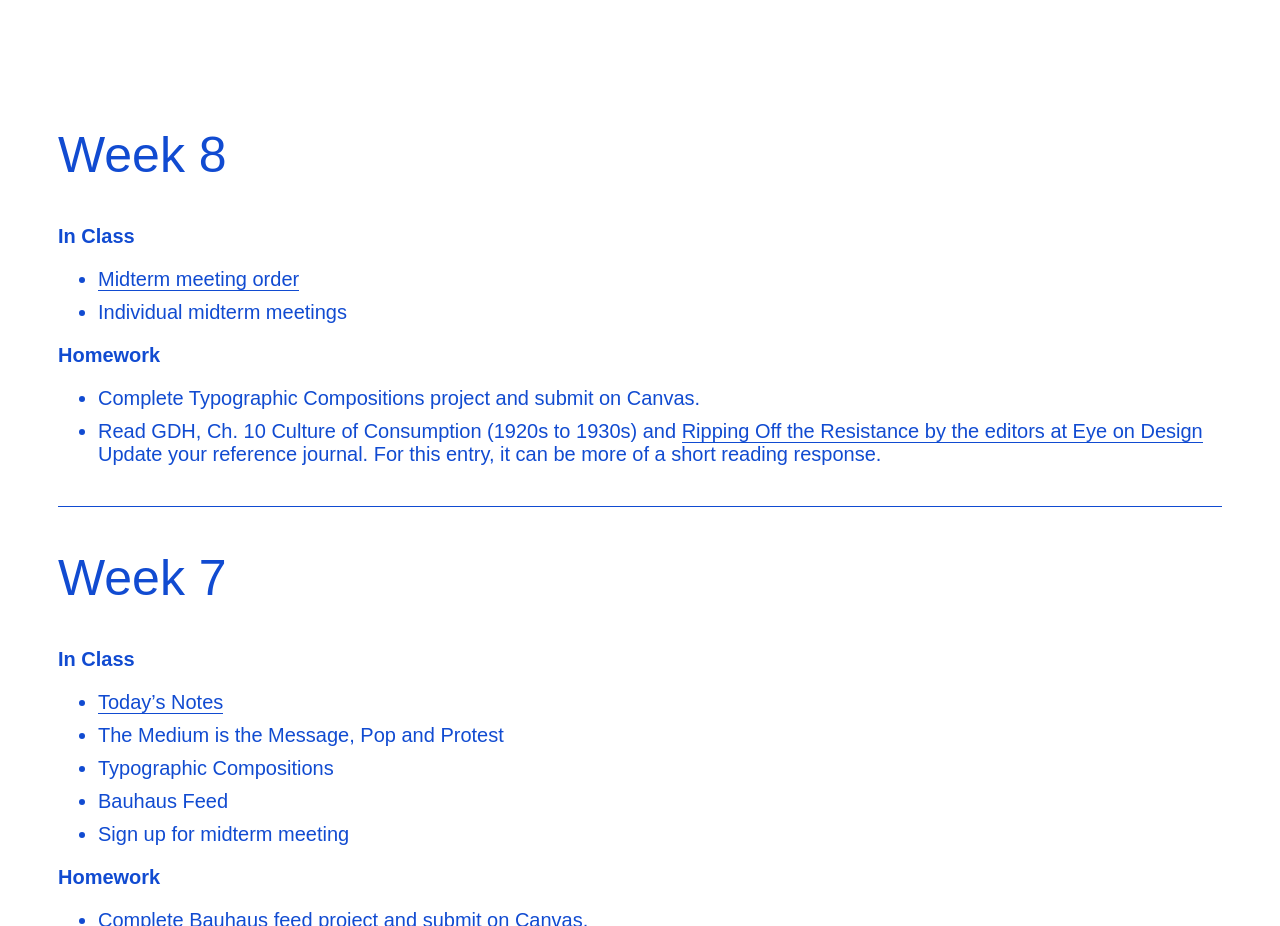
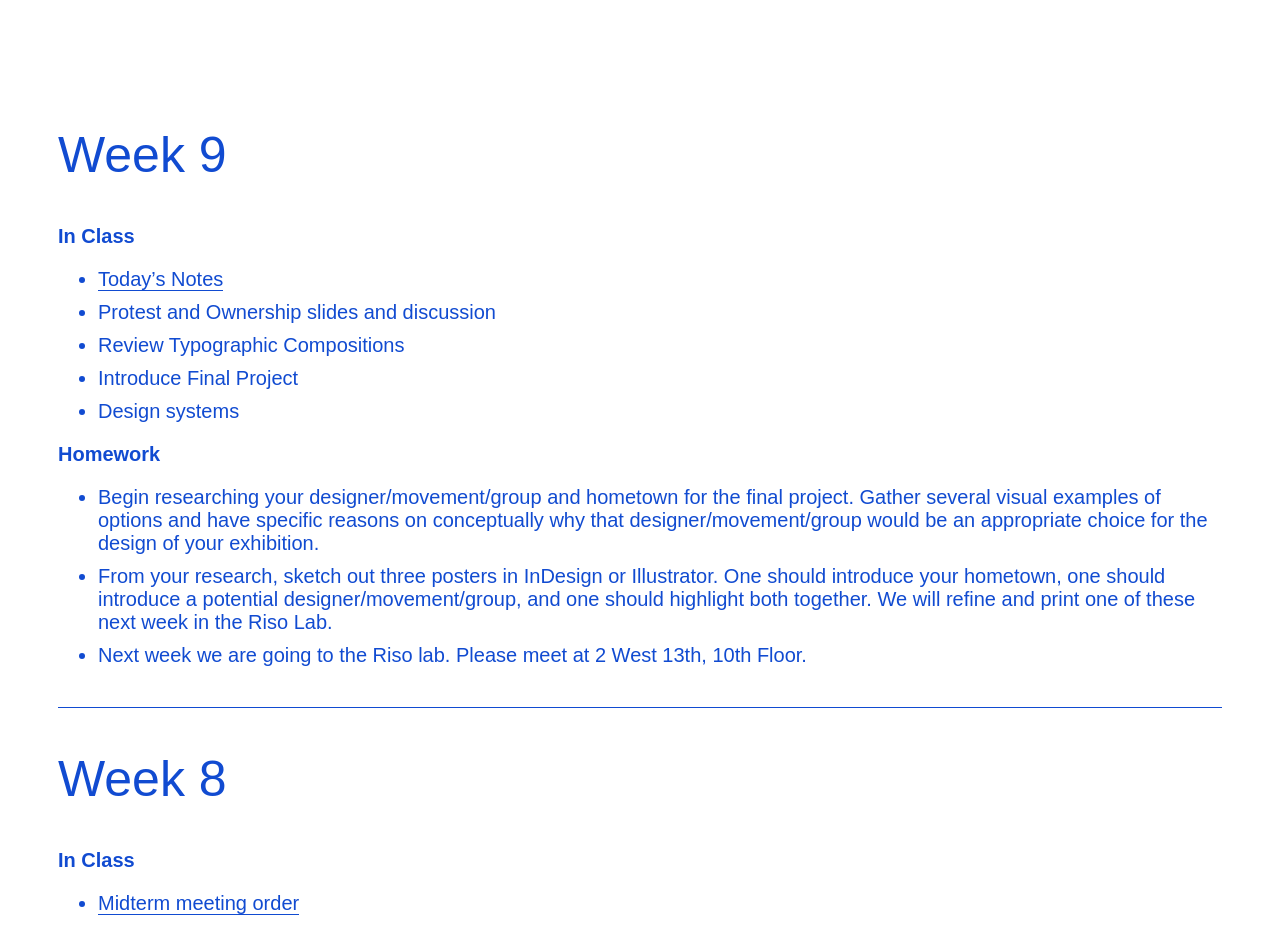
Before and after one commit to nikasimovich/dhp22, a plain HTML site: page index.html in a window 1280 px wide. Shown: the part 840-1766 px from the top of the page. Drawn offline with Linux system fonts and the light colour scheme; a web font is replaced by a local one.

Commit message:
Add agenda

```diff
--- a/index.html
+++ b/index.html
@@ -28,6 +28,27 @@
       </div>
     </section>
     <section class="agenda">
+      <div class="week">
+          <h1>Week 9</h1>
+          <h2>In Class</h2>
+          <ul>
+            <li><a href="https://paper.dropbox.com/doc/Design-History-and-Practice-Week-9-Notes--Br1g892SGoyy7PE7wcghF8igAQ-kCjKkJn383mkiMFdSzKaF">Today&rsquo;s Notes</a></li>
+            <li>Protest and Ownership slides and discussion</li>
+            <li>Review Typographic Compositions</li>
+            <li>Introduce Final Project</li>
+            <li>Design systems</li>
+          </ul>
+          <h2>Homework</h2>
+          <ul>
+            <li>Begin researching your designer/movement/group and hometown for the final project. Gather several visual examples of options and have specific reasons on conceptually why that designer/movement/group would be an appropriate choice for the design of your exhibition.
+          </li>
+            <li>From your research, sketch out three posters in InDesign or Illustrator. One should introduce your hometown, one should introduce a potential designer/movement/group, and one should highlight both together. We will refine and print one of these next week in the Riso Lab.
+          </li>
+            <li>Next week we are going to the Riso lab. Please meet at 2 West 13th, 10th Floor.
+          </li>
+
+          </ul>
+        </div>
       <div class="week">
           <h1>Week 8</h1>
           <h2>In Class</h2>
```
